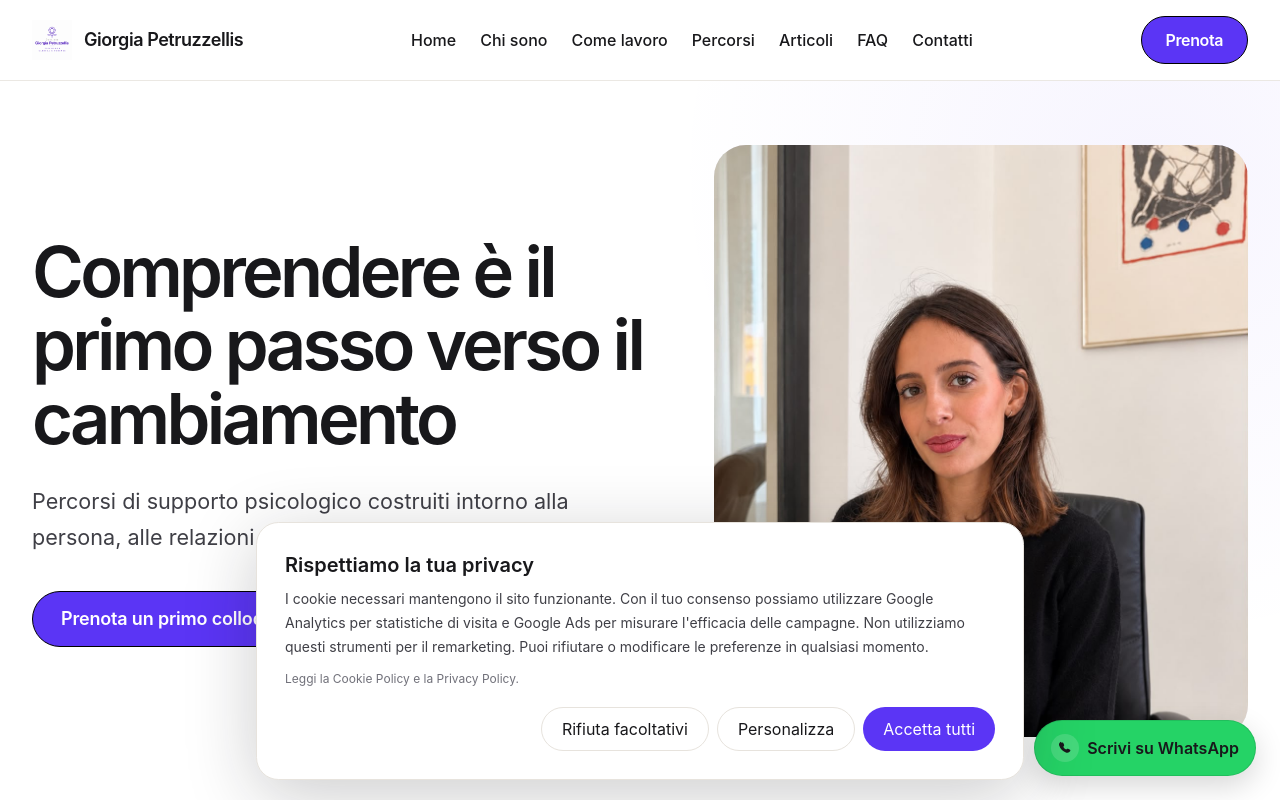
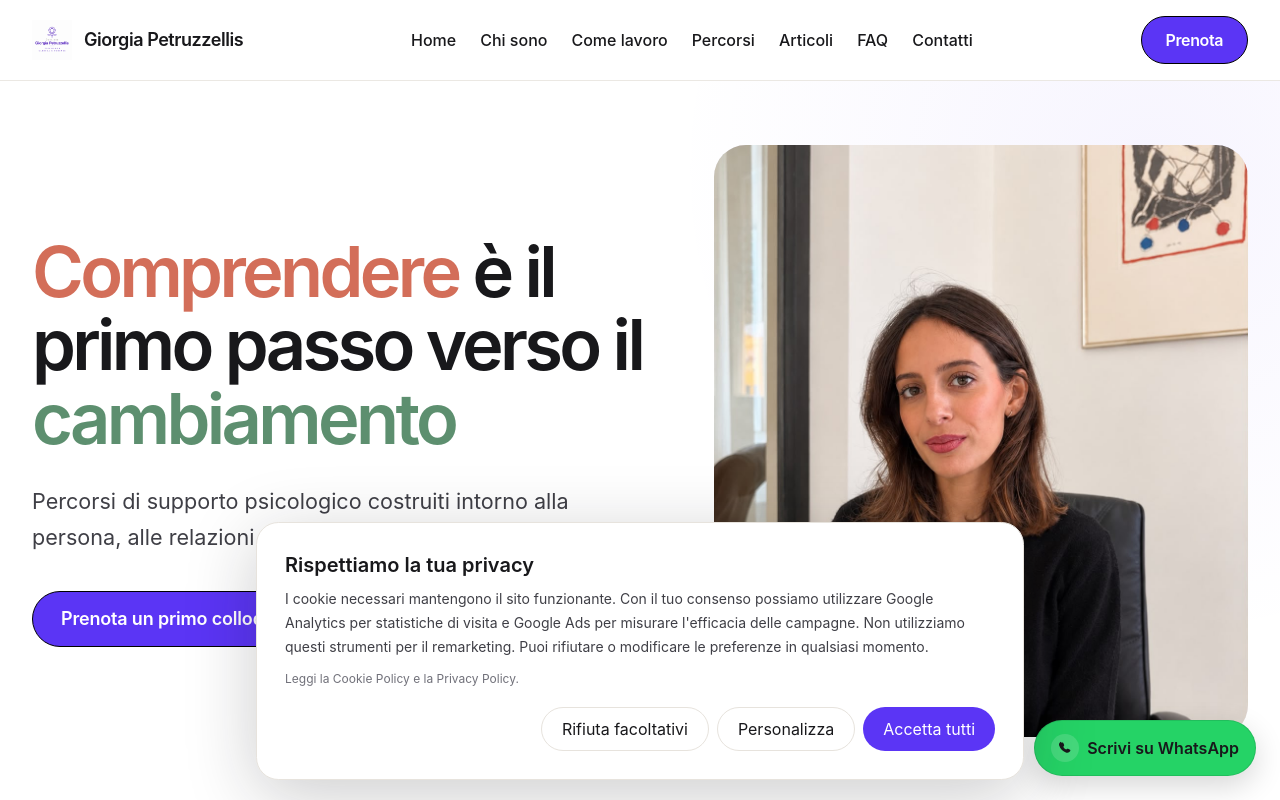
Before and after one commit to Yvanesse/giorgia-psychologist, a Next.js app: page / in a window 1280 px wide. Shown: the top 800 px of the page. Built offline with nearby package versions, Linux system fonts and the light colour scheme.

Commit message:
fix: restore original homepage hero text and highlighted styling

```diff
--- a/src/components/sections/HeroSection.tsx
+++ b/src/components/sections/HeroSection.tsx
@@ -5,13 +5,29 @@ import { Button, Container, Text } from "@/components/ui";
 import { LocalPhoto } from "./LocalPhoto";
 
 export function HeroSection() {
+  const startWord = "Comprendere";
+  const endWord = "cambiamento";
+  const startIndex = heroContent.title.indexOf(startWord);
+  const endIndex = heroContent.title.indexOf(endWord);
+  const canHighlightTitle = startIndex !== -1 && endIndex > startIndex;
+
   return (
     <section id="homepage-hero" className="hero-surface overflow-hidden pb-12 pt-8 sm:pb-16 sm:pt-14 lg:pb-20 lg:pt-16">
       <Container variant="wide">
         <div className="grid items-center gap-7 sm:gap-10 lg:grid-cols-[1.08fr_.92fr] lg:gap-14">
           <div className="max-w-3xl">
             <h1 className="text-[2.65rem] font-semibold leading-[1.04] tracking-[-0.052em] text-ink min-[390px]:text-5xl sm:text-[3.5rem] lg:text-[4.4rem]">
-              {heroContent.title}
+              {canHighlightTitle ? (
+                <>
+                  {heroContent.title.slice(0, startIndex)}
+                  <span className="text-[#d36e59]">{startWord}</span>
+                  {heroContent.title.slice(startIndex + startWord.length, endIndex)}
+                  <span className="text-[#5d8f6f]">{endWord}</span>
+                  {heroContent.title.slice(endIndex + endWord.length)}
+                </>
+              ) : (
+                heroContent.title
+              )}
             </h1>
             <Text className="mt-5 max-w-2xl text-[1.15rem] leading-8 sm:mt-7 sm:text-[1.35rem]">
               {heroContent.subtitle}
```
